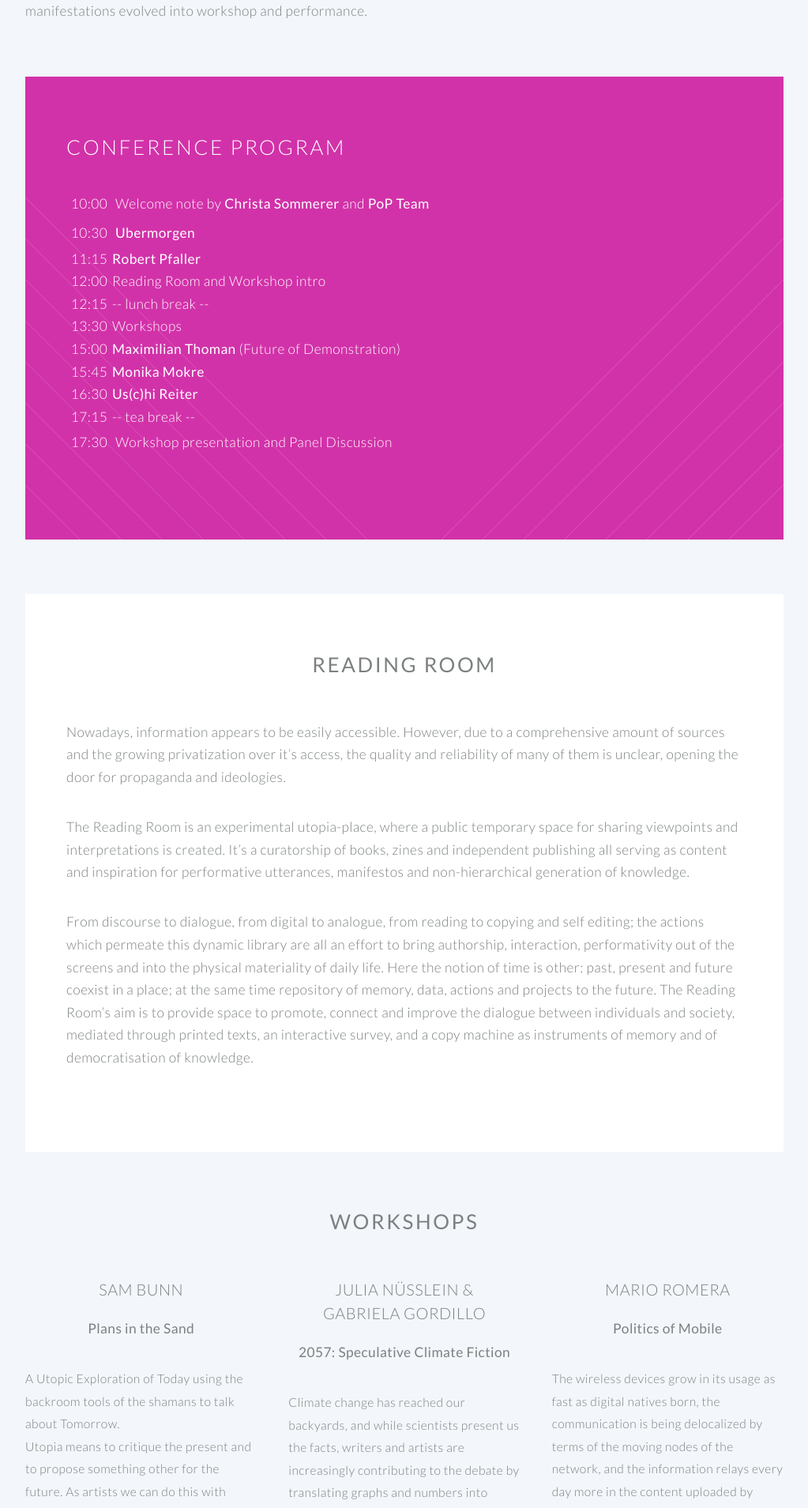
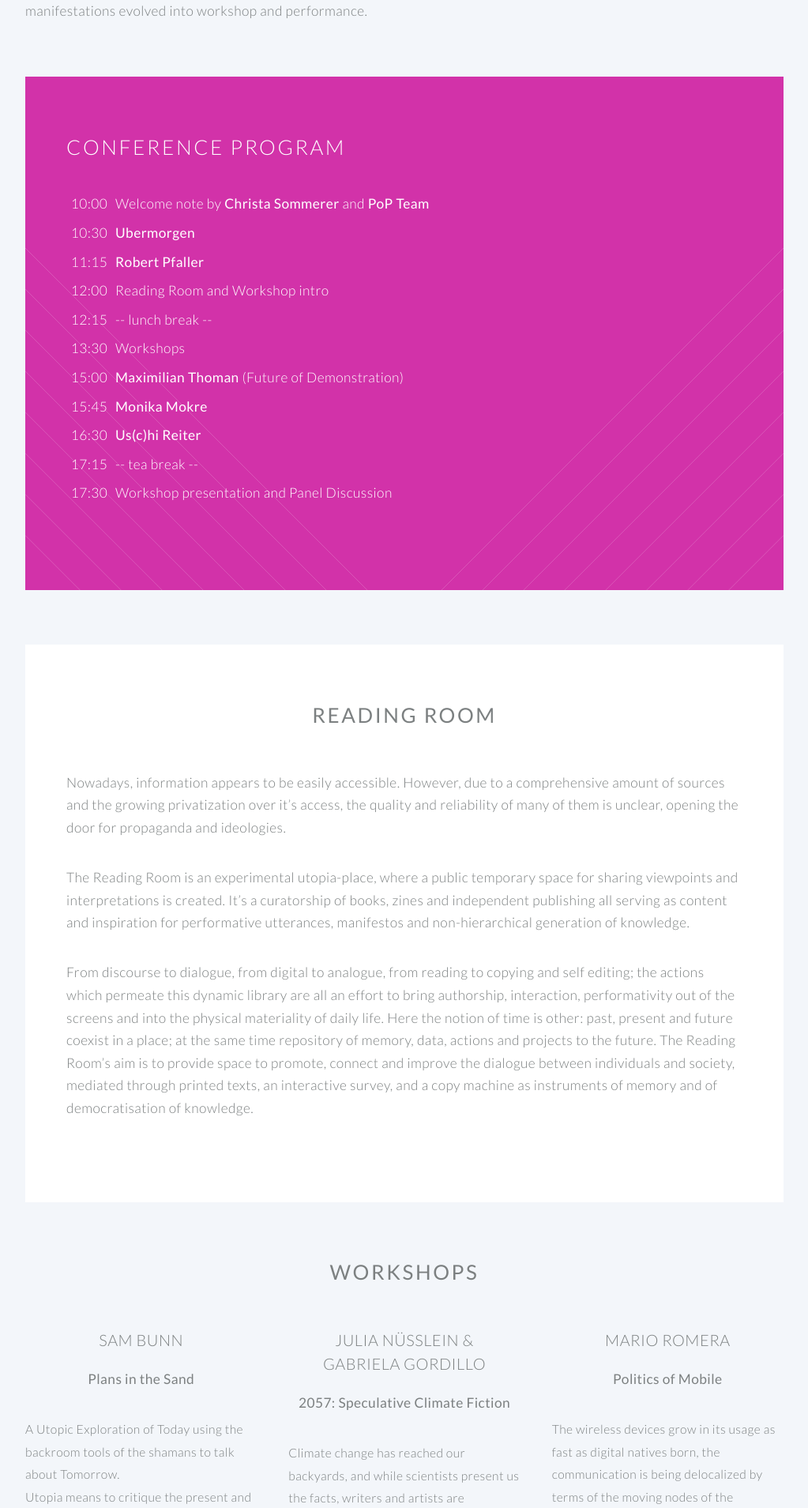
Before and after one commit to supergraph/pop-2017, a Jekyll site: the page built from index.html, in a window 1280 px wide. Shown: the part 1299-3208 px from the top of the page at 79% size, without its empty margins (128-1151 px from the left). Built offline with Jekyll 4.4.1, drawn with Linux system fonts in a browser that asks for light colours.

Commit message:
fix table layout mobile

```diff
--- a/index.html
+++ b/index.html
@@ -35,29 +35,27 @@ The symposium is composed of practitioners and theorists from a diverse backgrou
 								<p>
 <table border="2" cellspacing="10">
 <tbody><tr>
-<th>10:00</th>
-<td style="padding: 4px 4px;">Welcome note by <strong>Christa Sommerer</strong> and <strong>PoP Team</strong></td>
+<th>10:00</th><td style="padding: 4px 4px;">Welcome note by <strong>Christa Sommerer</strong> and <strong>PoP Team</strong></td>
 </tr><tr>
 <th>10:30</th><td style="padding: 4px 4px;"><strong>Ubermorgen</strong></td>
 </tr><tr>
-<th>11:15</th><td><strong>Robert Pfaller</strong></td>
+<th>11:15</th><td style="padding: 4px 4px;"><strong>Robert Pfaller</strong></td>
 </tr><tr>
-<th>12:00</th><td>Reading Room and Workshop intro</td>
+<th>12:00</th><td style="padding: 4px 4px;">Reading Room and Workshop intro</td>
 </tr><tr>
-<th>12:15</th><td>-- lunch break --</td>
+<th>12:15</th><td style="padding: 4px 4px;">-- lunch break --</td>
 </tr><tr>
-<th>13:30</th><td>Workshops</td>
+<th>13:30</th><td style="padding: 4px 4px;">Workshops</td>
 </tr><tr>
-<th>15:00</th><td><strong>Maximilian Thoman</strong> (Future of Demonstration)</td>
+<th>15:00</th><td style="padding: 4px 4px;"><strong>Maximilian Thoman</strong> (Future of Demonstration)</td>
 </tr><tr>
-<th>15:45</th><td><strong>Monika Mokre</strong></td>
+<th>15:45</th><td style="padding: 4px 4px;"><strong>Monika Mokre</strong></td>
 </tr><tr>
-<th>16:30</th><td><strong>Us(c)hi Reiter</strong></td>
+<th>16:30</th><td style="padding: 4px 4px;"><strong>Us(c)hi Reiter</strong></td>
 </tr><tr>
-<th>17:15</th><td>-- tea break --</td>
+<th>17:15</th><td style="padding: 4px 4px;">-- tea break --</td>
 </tr><tr>
-<th>17:30</th>
-<td style="padding: 4px 4px;">Workshop presentation and Panel Discussion</td>
+<th>17:30</th><td style="padding: 4px 4px;">Workshop presentation and Panel Discussion</td>
 </tr>
 </tbody>
 </table>
```
